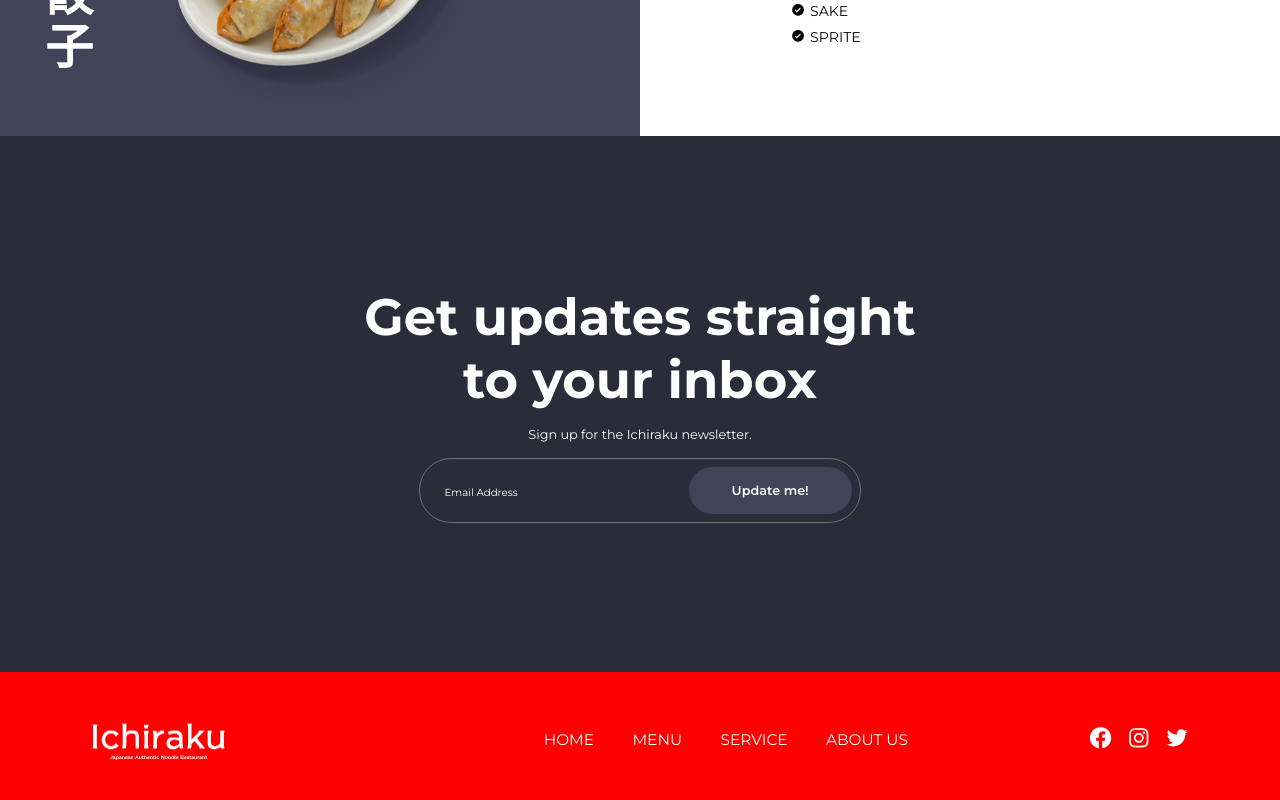
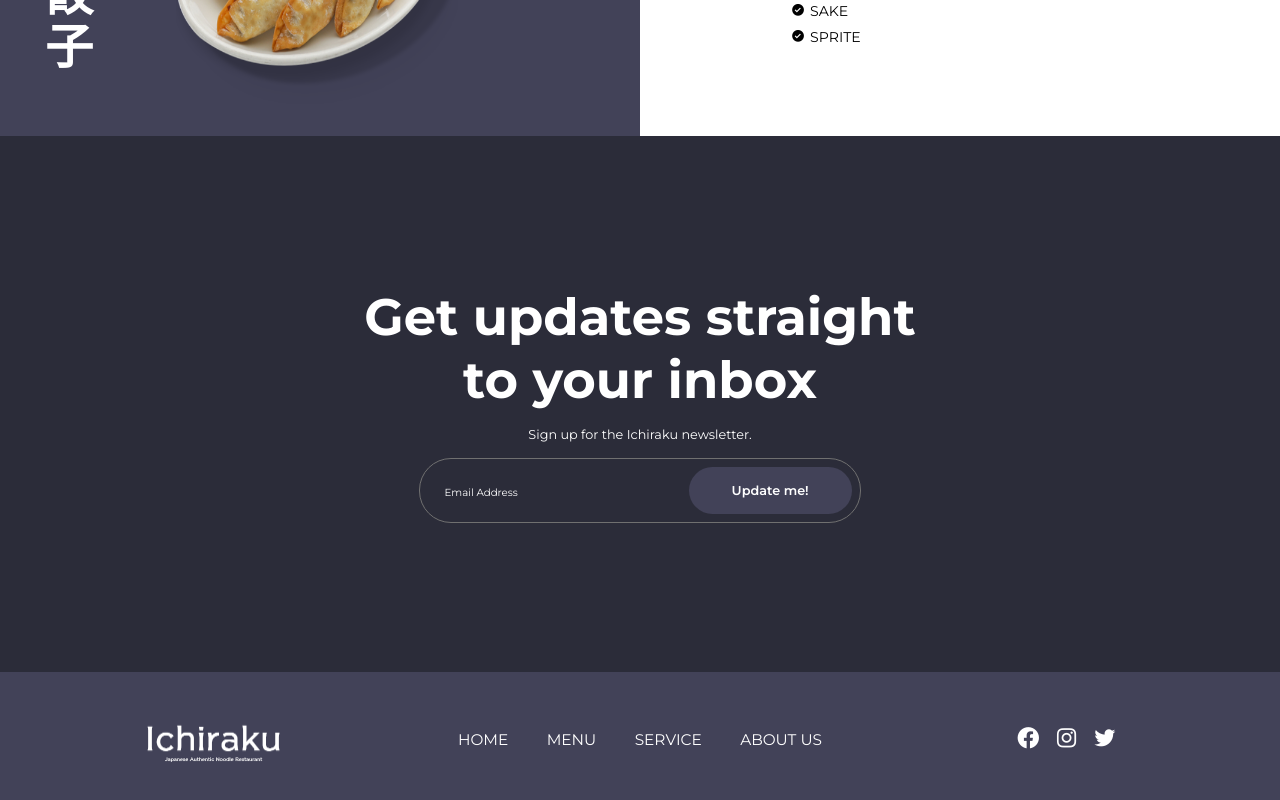
Before and after one commit to Nekuso/Ichiraku, a React (Create React App) app: page / in a window 1280 px wide. Shown: the part 2544-3344 px from the top of the page. Built offline with nearby package versions, Linux system fonts and the light colour scheme.

Commit message:
Added files via upload

```diff
--- a/src/components/Footer.jsx
+++ b/src/components/Footer.jsx
@@ -37,9 +37,9 @@ const Footer = () => {
                     </ul>
 
                     <div className="socials">
-                        <i class='bx bxl-facebook-circle'></i>
-                        <i class='bx bxl-instagram'></i>
-                        <i class='bx bxl-twitter' ></i>
+                        <i className='bx bxl-facebook-circle'></i>
+                        <i className='bx bxl-instagram'></i>
+                        <i className='bx bxl-twitter' ></i>
                     </div>
 
                 </div>
--- a/src/components/styles/Footer.styled.js
+++ b/src/components/styles/Footer.styled.js
@@ -75,13 +75,21 @@ export const StyledFooter = styled.div `
         }
 
         .footer__container {
-            display: flex;
+            width: 100%;
+            display: grid;
+            grid-template-columns: 33% 33% 33%;
             justify-content: space-around;
             align-items: center;
-            background: red;
+            background: #424258;
 
             .brand__logo {
+                display: flex;
+                justify-content: center;
+                align-items: center;
+                width: 100%;
                 a {
+                    display: flex;
+                    justify-content: center;
                     img {
                         width: 50%;
                     }
@@ -90,6 +98,7 @@ export const StyledFooter = styled.div `
 
             .links {
                 display: flex;
+                justify-content: center;
                 gap: 3vw;
                 li {
                     font-size: 1.2vw;
@@ -102,6 +111,7 @@ export const StyledFooter = styled.div `
             .socials {
                 display: flex;
                 align-items: center;
+                justify-content: center;
                 gap: 1vw;
 
                 i {
@@ -144,6 +154,45 @@ export const StyledFooter = styled.div `
                     }
                 }
             }
+
+            .footer__container {
+                grid-template-columns: 30% 40% 30%;
+                .brand__logo {
+                    width: 100%;
+                    a {
+                        display: flex;
+                        justify-content: center;
+                        img {
+                            width: 60%;
+                        }
+                    }
+                }
+
+                .links {
+                    display: flex;
+                    justify-content: center;
+                    gap: 3vw;
+                    li {
+                        font-size: 1.8vw;
+                        a {
+                            color: #FFFF;
+                        }
+                    }
+                }
+
+                .socials {
+                    display: flex;
+                    align-items: center;
+                    justify-content: center;
+                    gap: 2vw;
+
+                    i {
+                        cursor: pointer;
+                        color: #FFFF;
+                        font-size: 3vw;
+                    }
+                }
+            }
         }
     }
 
@@ -179,6 +228,45 @@ export const StyledFooter = styled.div `
                     }
                 }
             }
+
+            .footer__container {
+                grid-template-columns: 30% 40% 30%;
+                .brand__logo {
+                    width: 100%;
+                    a {
+                        display: flex;
+                        justify-content: center;
+                        img {
+                            width: 60%;
+                        }
+                    }
+                }
+
+                .links {
+                    display: flex;
+                    justify-content: center;
+                    gap: 3vw;
+                    li {
+                        font-size: 1.8vw;
+                        a {
+                            color: #FFFF;
+                        }
+                    }
+                }
+
+                .socials {
+                    display: flex;
+                    align-items: center;
+                    justify-content: center;
+                    gap: 2vw;
+
+                    i {
+                        cursor: pointer;
+                        color: #FFFF;
+                        font-size: 3vw;
+                    }
+                }
+            }
         }
     }
 `
```
